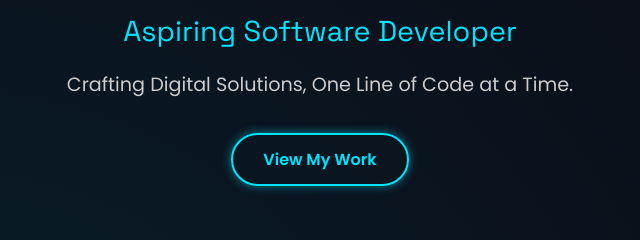
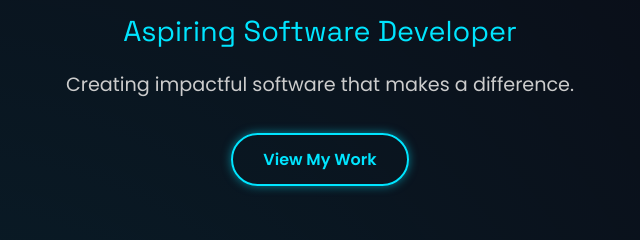
Before and after one commit to jaswantgajula/PersonalPortfolio, a plain HTML site: page index.html in a window 1280 px wide. Shown: the part 362-602 px from the top of the page, 320-960 px from the left. Drawn offline with Linux system fonts and the light colour scheme.

Commit message:
Updated tagline in index.html

```diff
--- a/index.html
+++ b/index.html
@@ -494,7 +494,7 @@
             <div class="container hero-content">
                 <h1>Jaswant Gajula</h1>
                 <p class="title">Aspiring Software Developer</p>
-                <p class="tagline">Crafting Digital Solutions, One Line of Code at a Time.</p>
+                <p class="tagline">Creating impactful software that makes a difference.</p>
                 <a href="#projects" class="cta-button">View My Work</a>
             </div>
         </section>
```
